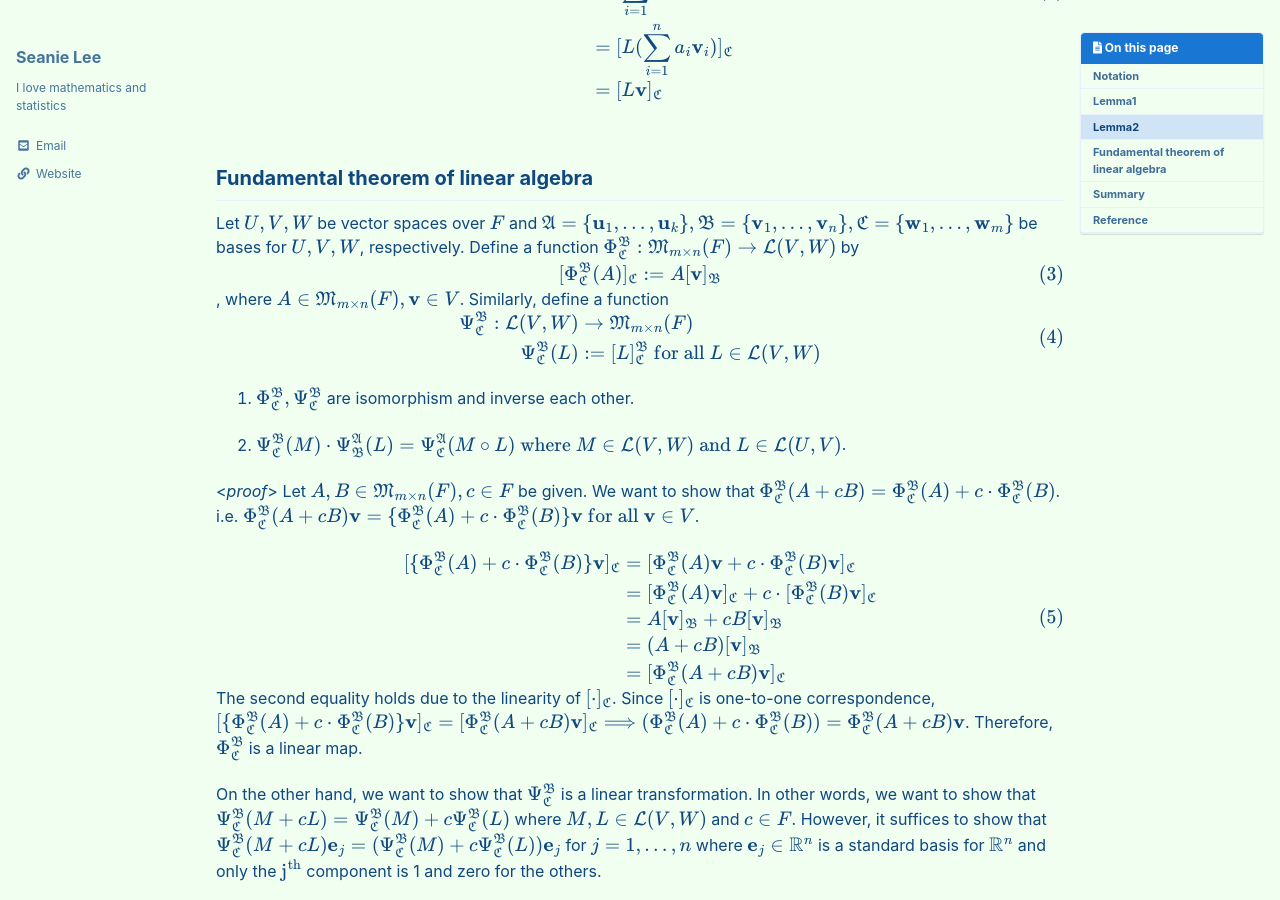
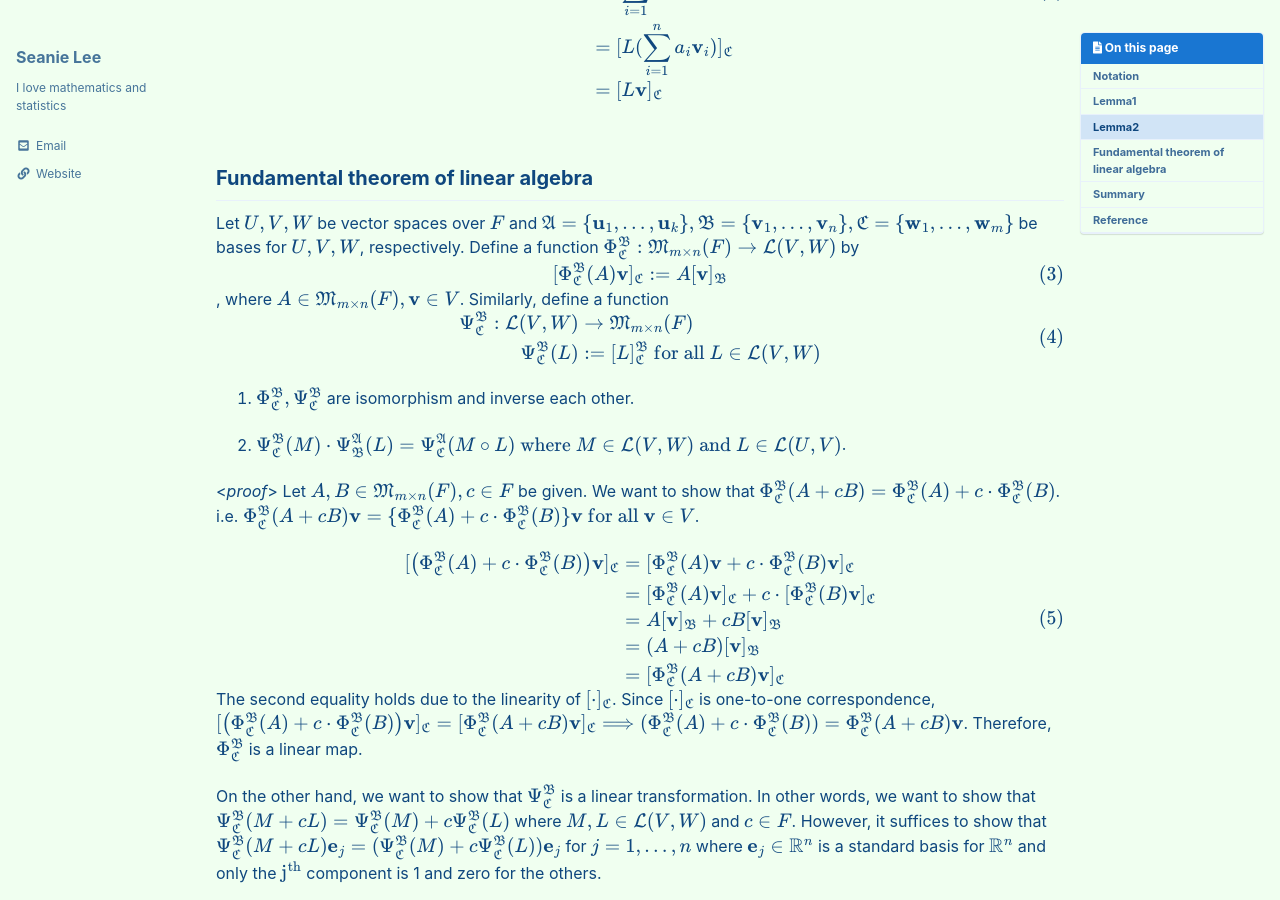
Before and after one commit to seanie12/blog, a Jekyll site: the page built from _posts/2020-12-30-fudamental-theorem-of-linear-algebra.md, in a window 1280 px wide and 900 px high, scrolled down 1351 px. Built offline with Jekyll 4.4.1, drawn with Linux system fonts in a browser that asks for light colours; cached includes are drawn as plain includes; formulas are drawn with MathJax 3.

Commit message:
Update 2020-12-30-fudamental-theorem-of-linear-algebra.md

```diff
--- a/_posts/2020-12-30-fudamental-theorem-of-linear-algebra.md
+++ b/_posts/2020-12-30-fudamental-theorem-of-linear-algebra.md
@@ -75,7 +75,7 @@ $$\tag*{$\square$}$$
 ## Fundamental theorem of linear algebra
 Let $U,V,W$ be vector spaces over $F$ and $$\mathfrak{A} = \{\mathbf{u}_1, \ldots, \mathbf{u}_k \},\mathfrak{B} =\{\mathbf{v}_1, \ldots, \mathbf{v}_n \}, \mathfrak{C} = \{\mathbf{w}_1, \ldots, \mathbf{w}_m \}$$ be bases for $U,V,W$, respectively.
 Define  a function $$\Phi^{\mathfrak{B}}_{\mathfrak{C}}: \mathfrak{M}_{m\times n}(F) \rightarrow \mathcal{L}(V,W)$$ by
-$$\begin{align}[\Phi^{\mathfrak{B}}_{\mathfrak{C}}(A)]_{\mathfrak{C}} := A[\mathbf{v}]_{\mathfrak{B}}\end{align}$$, where $A \in \mathfrak{M}_{m\times n}(F), \mathbf{v} \in V$.
+$$\begin{align}[\Phi^{\mathfrak{B}}_{\mathfrak{C}}(A)\mathbf{v}]_{\mathfrak{C}} := A[\mathbf{v}]_{\mathfrak{B}}\end{align}$$, where $A \in \mathfrak{M}_{m\times n}(F), \mathbf{v} \in V$.
 Similarly, define a function
 $$\begin{align}\begin{split}\Psi^{\mathfrak{B}}_{\mathfrak{C}}: \mathcal{L}(V,W) &\rightarrow \mathfrak{M}_{m\times n}(F)\\
 \Psi^{\mathfrak{B}}_{\mathfrak{C}}(L) &:= [L]^{\mathfrak{B}}_{\mathfrak{C}} \text{ for all } L \in \mathcal{L}(V,W)\end{split}\end{align}\\$$
@@ -89,14 +89,14 @@ Let $$A, B \in \mathfrak{M}_{m\times n }(F), c \in F$$ be given. We want to show
 
 $$\begin{align}
 \begin{split}
-[\{\Phi^{\mathfrak{B}}_{\mathfrak{C}}(A) + c\cdot\Phi^{\mathfrak{B}}_{\mathfrak{C}} (B)\} \mathbf{v} ]_{\mathfrak{C}} &= [\Phi^{\mathfrak{B}}_{\mathfrak{C}}(A)\mathbf{v} + c \cdot \Phi^{\mathfrak{B}}_{\mathfrak{C}}(B)\mathbf{v}]_{\mathfrak{C}} \\
+[\left(\Phi^{\mathfrak{B}}_{\mathfrak{C}}(A) + c\cdot\Phi^{\mathfrak{B}}_{\mathfrak{C}} (B)\right) \mathbf{v} ]_{\mathfrak{C}} &= [\Phi^{\mathfrak{B}}_{\mathfrak{C}}(A)\mathbf{v} + c \cdot \Phi^{\mathfrak{B}}_{\mathfrak{C}}(B)\mathbf{v}]_{\mathfrak{C}} \\
 &= [\Phi^{\mathfrak{B}}_{\mathfrak{C}}(A)\mathbf{v}]_{\mathfrak{C}} + c\cdot[\Phi^{\mathfrak{B}}_{\mathfrak{C}}(B)\mathbf{v}]_{\mathfrak{C}}  \\
 &= A[\mathbf{v}]_{\mathfrak{B}} + cB[\mathbf{v}]_{\mathfrak{B}} \\
 &= (A + cB)[\mathbf{v}]_{\mathfrak{B}} \\
 &= [\Phi^{\mathfrak{B}}_{\mathfrak{C}}(A + cB)\mathbf{v}]_{\mathfrak{C}}
 \end{split}
 \end{align}$$
-The second equality holds due to the linearity of $$[\cdot]_{\mathfrak{C}}$$. Since $$[\cdot]_{\mathfrak{C}}$$ is one-to-one correspondence, $$ [\{\Phi^{\mathfrak{B}}_{\mathfrak{C}}(A) + c\cdot\Phi^{\mathfrak{B}}_{\mathfrak{C}} (B)\} \mathbf{v} ]_{\mathfrak{C}} = [\Phi^{\mathfrak{B}}_{\mathfrak{C}}(A + cB)\mathbf{v}]_{\mathfrak{C}} \Longrightarrow  (\Phi^{\mathfrak{B}}_{\mathfrak{C}}(A) + c \cdot \Phi^{\mathfrak{B}}_{\mathfrak{C}}(B) ) = \Phi^{\mathfrak{B}}_{\mathfrak{C}}(A + cB) \mathbf{v}$$. Therefore, $$\Phi^{\mathfrak{B}}_{\mathfrak{C}}$$ is a linear map.
+The second equality holds due to the linearity of $$[\cdot]_{\mathfrak{C}}$$. Since $$[\cdot]_{\mathfrak{C}}$$ is one-to-one correspondence, $$ [\left(\Phi^{\mathfrak{B}}_{\mathfrak{C}}(A) + c\cdot\Phi^{\mathfrak{B}}_{\mathfrak{C}} (B)\right) \mathbf{v} ]_{\mathfrak{C}} = [\Phi^{\mathfrak{B}}_{\mathfrak{C}}(A + cB)\mathbf{v}]_{\mathfrak{C}} \Longrightarrow  (\Phi^{\mathfrak{B}}_{\mathfrak{C}}(A) + c \cdot \Phi^{\mathfrak{B}}_{\mathfrak{C}}(B) ) = \Phi^{\mathfrak{B}}_{\mathfrak{C}}(A + cB) \mathbf{v}$$. Therefore, $$\Phi^{\mathfrak{B}}_{\mathfrak{C}}$$ is a linear map.
 
 On the other hand, we want to show that $$\Psi^{\mathfrak{B}}_{\mathfrak{C}}$$ is a linear transformation. In other words, we want to show that $$\Psi^{\mathfrak{B}}_{\mathfrak{C}}(M + cL) = \Psi^{\mathfrak{B}}_{\mathfrak{C}}(M) + c \Psi^{\mathfrak{B}}_{\mathfrak{C}}(L)$$ where $$M, L \in \mathcal{L}(V,W)$$ and $$c \in F$$. However, it suffices to show that $$\Psi^{\mathfrak{B}}_{\mathfrak{C}}(M + cL) \mathbf{e}_j= (\Psi^{\mathfrak{B}}_{\mathfrak{C}}(M) + c \Psi^{\mathfrak{B}}_{\mathfrak{C}}(L))\mathbf{e}_j$$ for $$j=1, \ldots,n$$ where $$\mathbf{e}_j \in \mathbb{R}^n$$ is a standard basis for $$\mathbb{R}^n$$ and only the $$\text{j}^{\text{th}}$$ component is 1 and zero for the others.
 
```
